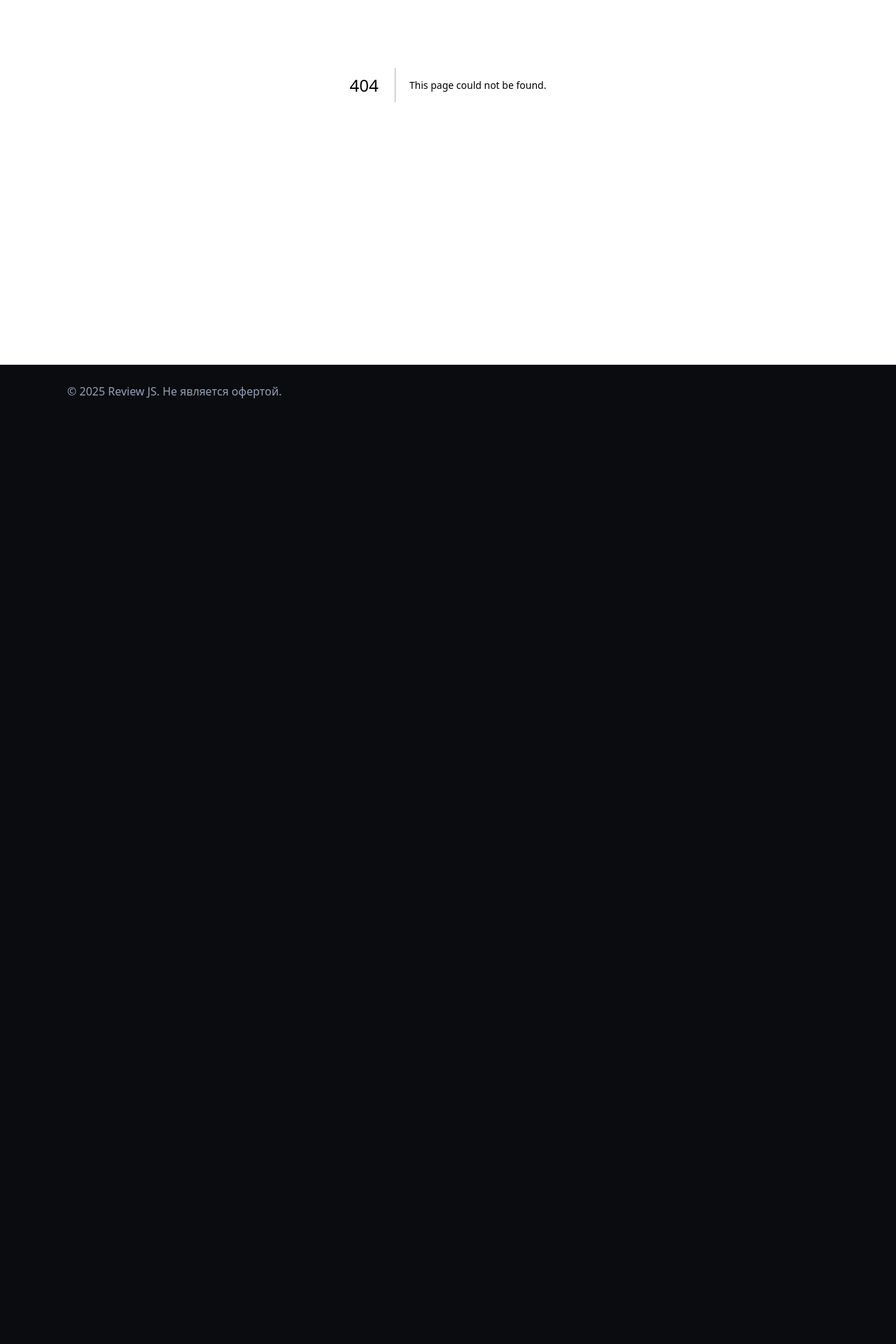
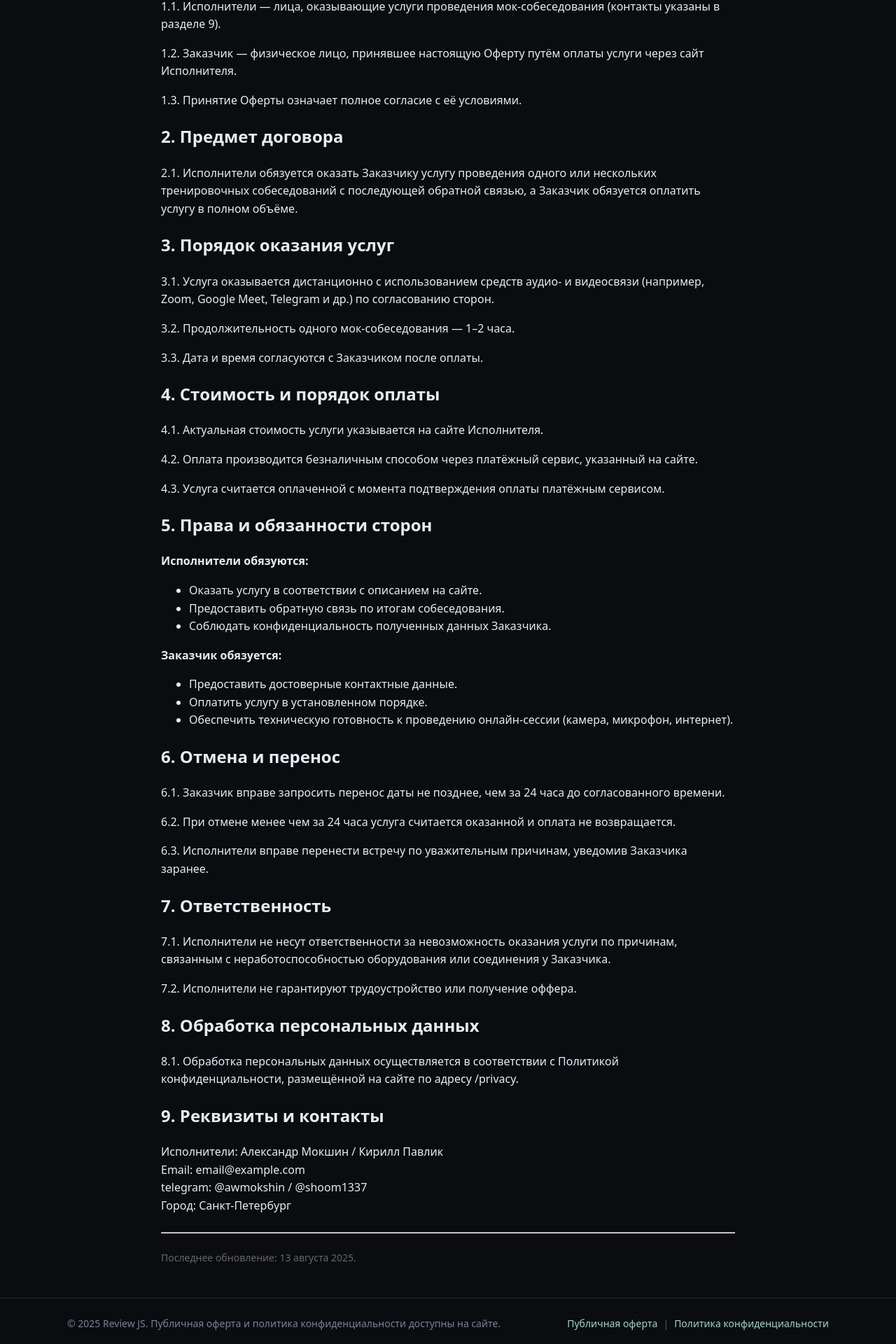
Before and after one commit to Re-Dnor/review-js, a Next.js app: page /oferta in a window 1280 px wide. Before the commit this address had no page. Shown: the part 279-2199 px from the top of the page at 70% size. Before the commit the page ends 909 px from the top, so only its background shows below. Built offline with nearby package versions, Linux system fonts and the light colour scheme.

Commit message:
add oferta

```diff
--- a/src/app/components/faq/index.tsx
+++ b/src/app/components/faq/index.tsx
@@ -1,8 +1,8 @@
 export default function FAQ() {
   const data = [
     {
-      q: "Я совсем джун. Подойдёт ли формат?",
-      a: "Да. Лучше, если знакомы с базовым JS/HTML/CSS. Мы подстроим уровень вопросов и дадим план, как закрыть пробелы.",
+      q: "Я ещё джун. Подойдёт ли формат?",
+      a: "Да. Лучше, если знакомы с базовым JS/React. Мы подстроим уровень вопросов и дадим план, как закрыть пробелы.",
     },
     {
       q: "Можно пройти только технический этап?",
--- a/src/app/globals.css
+++ b/src/app/globals.css
@@ -272,10 +272,39 @@ body {
   color: #93a0b6;
   border-top: 1px solid var(--border);
   padding: 26px 0 60px;
+  font-size: 14px;
 }
+
+.footer__inner {
+  display: flex;
+  justify-content: space-between;
+  align-items: center;
+  flex-wrap: wrap;
+  gap: 12px;
+}
+
 .footer a {
   color: #9bd8c7;
   text-decoration: none;
+  transition: color 0.2s ease;
+}
+
+.footer a:hover {
+  color: #7bc9b2;
+}
+
+.footer__links {
+  display: flex;
+  align-items: center;
+  gap: 8px;
+}
+
+.footer__divider {
+  opacity: 0.5;
+}
+
+.footer__copy {
+  opacity: 0.8;
 }
 
 input,
--- a/src/app/layout.tsx
+++ b/src/app/layout.tsx
@@ -18,9 +18,19 @@ export default function RootLayout({ children }: { children: ReactNode }) {
       <body>
         {children}
         <footer className="footer">
-          <div className="container">
-            <div>
-              © {new Date().getFullYear()} Review JS. Не является офертой.
+          <div className="container footer__inner">
+            <div className="footer__copy">
+              © {new Date().getFullYear()} Review JS. Публичная оферта и
+              политика конфиденциальности доступны на сайте.
+            </div>
+            <div className="footer__links">
+              <a href="/oferta" target="_blank" rel="noopener noreferrer">
+                Публичная оферта
+              </a>
+              <span className="footer__divider">|</span>
+              <a href="/privacy" target="_blank" rel="noopener noreferrer">
+                Политика конфиденциальности
+              </a>
             </div>
           </div>
         </footer>
--- /dev/null
+++ b/src/app/oferta/page.tsx
@@ -0,0 +1,157 @@
+export const metadata = {
+  title: "Публичная оферта — Mock-интервью",
+  description:
+    "Публичная оферта на оказание услуг по проведению мок-собеседований с техлидом. Условия, порядок оплаты и возвратов.",
+  robots: {
+    index: true,
+    follow: true,
+  },
+  alternates: { canonical: "/oferta" },
+};
+
+export default function OfertaPage() {
+  return (
+    <main
+      style={{
+        maxWidth: 860,
+        margin: "0 auto",
+        padding: "32px 20px",
+        lineHeight: 1.6,
+      }}
+    >
+      <h1 style={{ fontSize: 32, fontWeight: 800, marginBottom: 8 }}>
+        Публичная оферта
+      </h1>
+
+      <p>
+        Настоящий документ является публичной офертой (далее — «Оферта») в
+        соответствии со статьей 437 Гражданского кодекса РФ и определяет условия
+        оказания услуг по проведению тренировочных собеседований (мок-интервью).
+      </p>
+
+      <section>
+        <h2>1. Общие положения</h2>
+        <p>
+          1.1. Исполнители — лица, оказывающие услуги проведения
+          мок-собеседования (контакты указаны в разделе 9).
+        </p>
+        <p>
+          1.2. Заказчик — физическое лицо, принявшее настоящую Оферту путём
+          оплаты услуги через сайт Исполнителя.
+        </p>
+        <p>1.3. Принятие Оферты означает полное согласие с её условиями.</p>
+      </section>
+
+      <section>
+        <h2>2. Предмет договора</h2>
+        <p>
+          2.1. Исполнители обязуется оказать Заказчику услугу проведения одного
+          или нескольких тренировочных собеседований с последующей обратной
+          связью, а Заказчик обязуется оплатить услугу в полном объёме.
+        </p>
+      </section>
+
+      <section>
+        <h2>3. Порядок оказания услуг</h2>
+        <p>
+          3.1. Услуга оказывается дистанционно с использованием средств аудио- и
+          видеосвязи (например, Zoom, Google Meet, Telegram и др.) по
+          согласованию сторон.
+        </p>
+        <p>3.2. Продолжительность одного мок-собеседования — 1–2 часа.</p>
+        <p>3.3. Дата и время согласуются с Заказчиком после оплаты.</p>
+      </section>
+
+      <section>
+        <h2>4. Стоимость и порядок оплаты</h2>
+        <p>
+          4.1. Актуальная стоимость услуги указывается на сайте Исполнителя.
+        </p>
+        <p>
+          4.2. Оплата производится безналичным способом через платёжный сервис,
+          указанный на сайте.
+        </p>
+        <p>
+          4.3. Услуга считается оплаченной с момента подтверждения оплаты
+          платёжным сервисом.
+        </p>
+      </section>
+
+      <section>
+        <h2>5. Права и обязанности сторон</h2>
+        <p>
+          <strong>Исполнители обязуются:</strong>
+        </p>
+        <ul>
+          <li>Оказать услугу в соответствии с описанием на сайте.</li>
+          <li>Предоставить обратную связь по итогам собеседования.</li>
+          <li>Соблюдать конфиденциальность полученных данных Заказчика.</li>
+        </ul>
+        <p>
+          <strong>Заказчик обязуется:</strong>
+        </p>
+        <ul>
+          <li>Предоставить достоверные контактные данные.</li>
+          <li>Оплатить услугу в установленном порядке.</li>
+          <li>
+            Обеспечить техническую готовность к проведению онлайн-сессии
+            (камера, микрофон, интернет).
+          </li>
+        </ul>
+      </section>
+
+      <section>
+        <h2>6. Отмена и перенос</h2>
+        <p>
+          6.1. Заказчик вправе запросить перенос даты не позднее, чем за 24 часа
+          до согласованного времени.
+        </p>
+        <p>
+          6.2. При отмене менее чем за 24 часа услуга считается оказанной и
+          оплата не возвращается.
+        </p>
+        <p>
+          6.3. Исполнители вправе перенести встречу по уважительным причинам,
+          уведомив Заказчика заранее.
+        </p>
+      </section>
+
+      <section>
+        <h2>7. Ответственность</h2>
+        <p>
+          7.1. Исполнители не несут ответственности за невозможность оказания
+          услуги по причинам, связанным с неработоспособностью оборудования или
+          соединения у Заказчика.
+        </p>
+        <p>
+          7.2. Исполнители не гарантируют трудоустройство или получение оффера.
+        </p>
+      </section>
+
+      <section>
+        <h2>8. Обработка персональных данных</h2>
+        <p>
+          8.1. Обработка персональных данных осуществляется в соответствии с
+          Политикой конфиденциальности, размещённой на сайте по адресу /privacy.
+        </p>
+      </section>
+
+      <section>
+        <h2>9. Реквизиты и контакты</h2>
+        <p>
+          Исполнители: Александр Мокшин / Кирилл Павлик <br />
+          Email: email@example.com <br />
+          telegram: @awmokshin / @shoom1337
+          <br />
+          Город: Санкт-Петербург
+        </p>
+        <p style={{ fontSize: 14, color: "#666" }}></p>
+      </section>
+
+      <hr style={{ margin: "24px 0" }} />
+      <p style={{ fontSize: 14, color: "#666" }}>
+        Последнее обновление: 13 августа 2025.
+      </p>
+    </main>
+  );
+}
```
